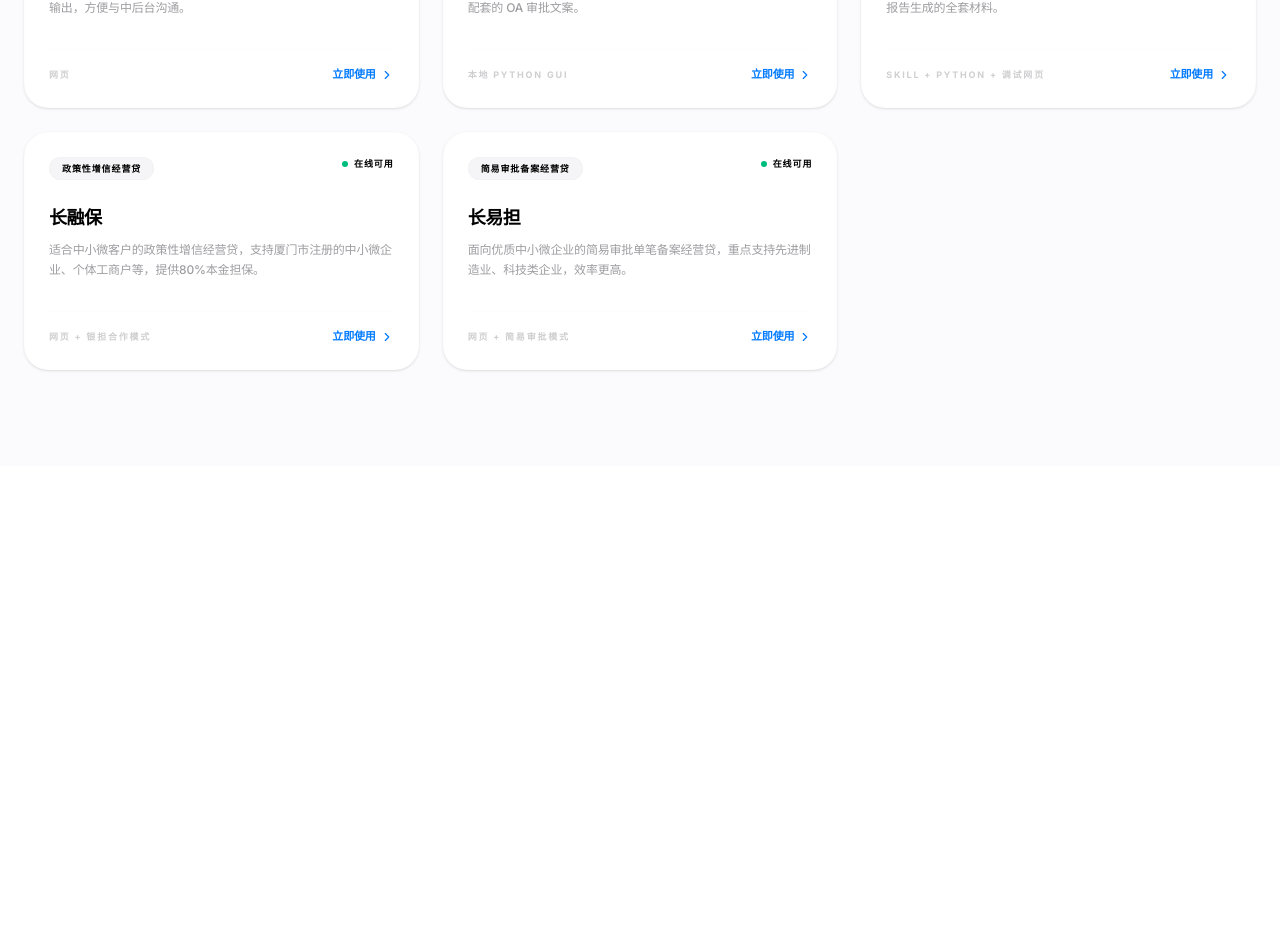
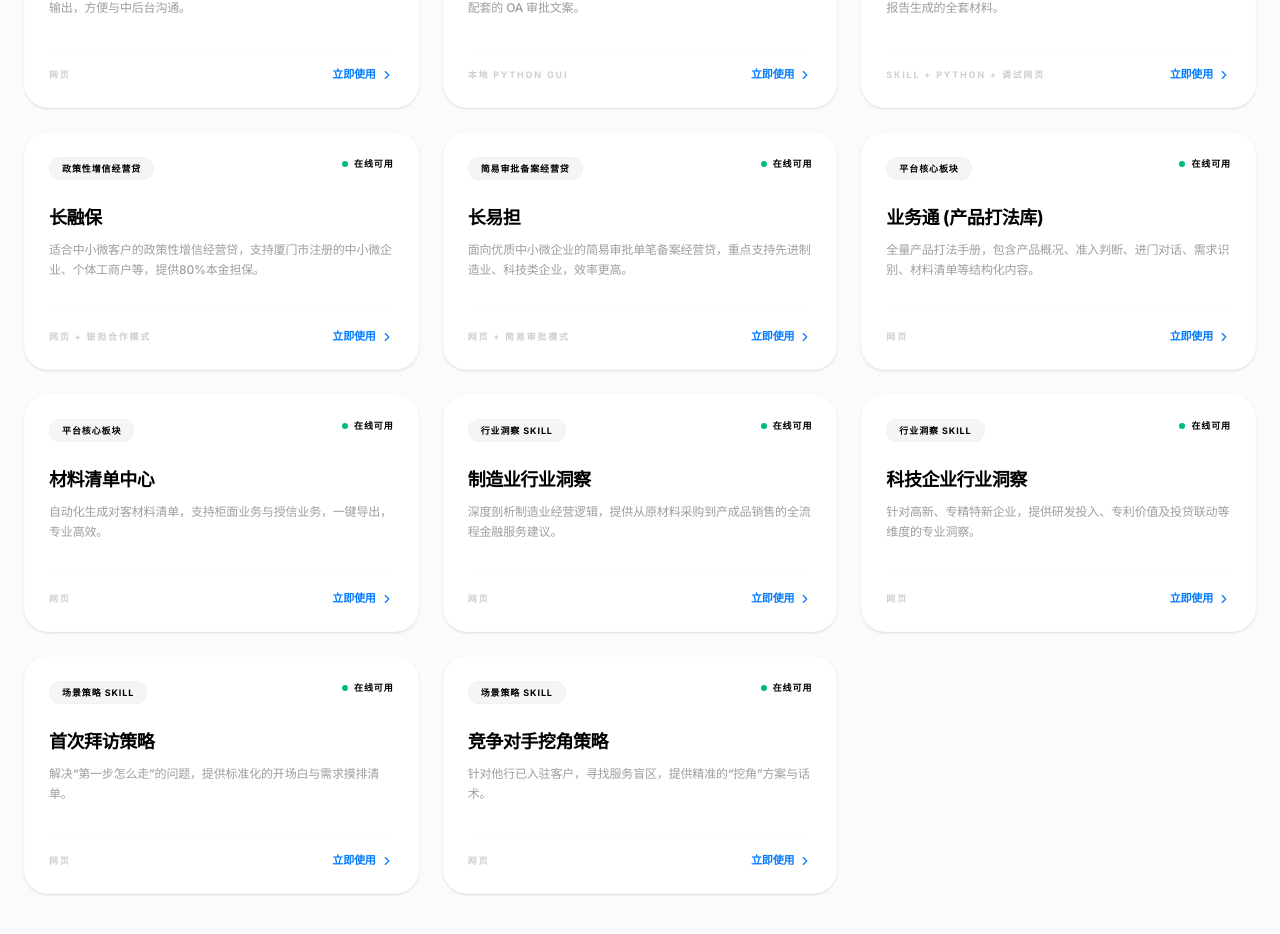
Before and after one commit to huqi02951-gif/Finish-work-early, a React (Vite) app: page /scenarios in a window 1280 px wide. Shown: the part 2535-3469 px from the top of the page. Before the commit the page ends 3081 px from the top, so only its background shows below. Built offline with nearby package versions, Linux system fonts and the light colour scheme; a web font is replaced by a local one.

Commit message:
feat: Add core platform skills
Introduces new skills representing core platform modules: Scenario Center, Business Guide, Material Checklist, BBS, and Feng Shui Calendar. These skills categorize platform features to guide users and improve discoverability.

```diff
--- a/constants/skills.ts
+++ b/constants/skills.ts
@@ -142,5 +142,226 @@ export const SKILLS: Skill[] = [
       rolePlay: "“科技型企业的融资不是单纯补周转，更多是研发投入、设备投入、系统升级和订单转化周期的匹配问题。我们这类产品刚好比较适合有真实投入、有技术壁垒、有中长期经营安排的企业，不是只看一张报表，而是看整体经营逻辑能不能闭环。”",
       summary: "长易担，简易审批备案，适合优质客户，效率更高。经营性贷款，一年期以上，非循环。80%本金担保。重点支持制造业、科技类。"
     }
+  },
+  {
+    id: 'scenario-center',
+    name: "场景中心",
+    category: "平台核心板块",
+    scene: "全场景展业导航",
+    audience: ["全行客户经理"],
+    input: ["业务场景选择"],
+    output: ["结构化工具推荐", "展业全流程指引"],
+    form: "网页",
+    status: "在线可用",
+    toolRoute: "/scenarios",
+    description: "按业务场景组织，直观展示每个环节下的实用工具。从客户沟通到内部审批，全方位提升作业效能。"
+  },
+  {
+    id: 'business-guide-main',
+    name: "业务通 (产品打法库)",
+    category: "平台核心板块",
+    scene: "对客户",
+    audience: ["客户经理"],
+    input: ["产品名称", "行业名称"],
+    output: ["产品打法", "行业洞察", "场景策略", "风格卡片"],
+    form: "网页",
+    status: "在线可用",
+    toolRoute: "/business-guide",
+    description: "全量产品打法手册，包含产品概况、准入判断、进门对话、需求识别、材料清单等结构化内容。"
+  },
+  {
+    id: 'material-checklist-main',
+    name: "材料清单中心",
+    category: "平台核心板块",
+    scene: "对客户",
+    audience: ["客户经理"],
+    input: ["业务类型", "客户情况"],
+    output: ["标准化材料清单 (Word/Excel)"],
+    form: "网页",
+    status: "在线可用",
+    toolRoute: "/material-checklist",
+    description: "自动化生成对客材料清单，支持柜面业务与授信业务，一键导出，专业高效。"
+  },
+  {
+    id: 'bbs-center-main',
+    name: "交流社区 (BBS)",
+    category: "平台核心板块",
+    scene: "对自己",
+    audience: ["全行员工"],
+    input: ["实战经验", "业务提问"],
+    output: ["经验沉淀", "问题解答"],
+    form: "网页",
+    status: "在线可用",
+    toolRoute: "/bbs",
+    description: "客户经理实战交流平台，分享展业心得，解决业务难题，共同成长。"
+  },
+  {
+    id: 'feng-shui-calendar',
+    name: "打工风水历",
+    category: "趣味/效率 Skill",
+    scene: "对自己",
+    audience: ["打工人"],
+    input: ["日期"],
+    output: ["今日宜忌", "开运好物", "风水建议"],
+    form: "网页",
+    status: "在线可用",
+    toolRoute: "/scenarios?tab=self",
+    description: "结合五行与打工现实的趣味日历，提供每日宜忌、幸运色及职场生存建议。"
+  },
+  {
+    id: 'food-selector',
+    name: "今天吃什么",
+    category: "趣味/效率 Skill",
+    scene: "对自己",
+    audience: ["打工人"],
+    input: ["随机抽取"],
+    output: ["午餐建议"],
+    form: "网页",
+    status: "在线可用",
+    toolRoute: "/scenarios?tab=self",
+    description: "打工人午餐救星，解决“中午吃什么”的终极难题。"
+  },
+  {
+    id: 'off-duty-game',
+    name: "高效下班清醒系统",
+    category: "趣味/效率 Skill",
+    scene: "对自己",
+    audience: ["打工人"],
+    input: ["加班时长", "月薪"],
+    output: ["清醒金句", "下班动作建议"],
+    form: "网页",
+    status: "在线可用",
+    toolRoute: "/scenarios?tab=self",
+    description: "强制下班·发疯清醒官，通过数据揭示加班真相，引导高效下班。"
+  },
+  {
+    id: 'update-log-main',
+    name: "更新日志",
+    category: "平台信息",
+    scene: "对自己",
+    audience: ["全行员工"],
+    input: ["版本号"],
+    output: ["新功能介绍", "优化项"],
+    form: "网页",
+    status: "在线可用",
+    toolRoute: "/updates",
+    description: "记录平台能力的每一次演进，不错过任何一个好用的新工具。"
+  },
+  {
+    id: 'feedback-main',
+    name: "反馈建议",
+    category: "平台信息",
+    scene: "对自己",
+    audience: ["全行员工"],
+    input: ["需求描述", "问题反馈"],
+    output: ["需求入库", "问题修复"],
+    form: "网页",
+    status: "在线可用",
+    toolRoute: "/feedback",
+    description: "您的每一个建议都是我们前进的动力，共同打造最懂客户经理的平台。"
+  },
+  {
+    id: 'industry-manufacturing',
+    name: "制造业行业洞察",
+    category: "行业洞察 Skill",
+    scene: "对客户",
+    audience: ["客户经理"],
+    input: ["制造业客户"],
+    output: ["行业特征", "上下游逻辑", "风险点", "产品推荐"],
+    form: "网页",
+    status: "在线可用",
+    toolRoute: "/business-guide?tab=guide&type=industry",
+    description: "深度剖析制造业经营逻辑，提供从原材料采购到产成品销售的全流程金融服务建议。"
+  },
+  {
+    id: 'industry-tech',
+    name: "科技企业行业洞察",
+    category: "行业洞察 Skill",
+    scene: "对客户",
+    audience: ["客户经理"],
+    input: ["科技型客户"],
+    output: ["研发逻辑", "核心竞争力识别", "融资建议"],
+    form: "网页",
+    status: "在线可用",
+    toolRoute: "/business-guide?tab=guide&type=industry",
+    description: "针对高新、专精特新企业，提供研发投入、专利价值及投贷联动等维度的专业洞察。"
+  },
+  {
+    id: 'scenario-first-visit',
+    name: "首次拜访策略",
+    category: "场景策略 Skill",
+    scene: "对客户",
+    audience: ["客户经理"],
+    input: ["新客户"],
+    output: ["进门话术", "必问问题", "观察要点"],
+    form: "网页",
+    status: "在线可用",
+    toolRoute: "/business-guide?tab=guide&type=scenario",
+    description: "解决“第一步怎么走”的问题，提供标准化的开场白与需求摸排清单。"
+  },
+  {
+    id: 'scenario-competitor',
+    name: "竞争对手挖角策略",
+    category: "场景策略 Skill",
+    scene: "对客户",
+    audience: ["客户经理"],
+    input: ["他行存量客户"],
+    output: ["切入点分析", "差异化优势对比"],
+    form: "网页",
+    status: "在线可用",
+    toolRoute: "/business-guide?tab=guide&type=scenario",
+    description: "针对他行已入驻客户，寻找服务盲区，提供精准的“挖角”方案与话术。"
+  },
+  {
+    id: 'bbs-feed',
+    name: "实战动态 (Feed)",
+    category: "社交/交流 Skill",
+    scene: "对自己",
+    audience: ["全行员工"],
+    input: ["关注的人", "热门话题"],
+    output: ["实时业务动态", "实战案例分享"],
+    form: "网页",
+    status: "在线可用",
+    toolRoute: "/bbs",
+    description: "实时获取全行客户经理的展业动态，学习最新实战案例。"
+  },
+  {
+    id: 'bbs-publish',
+    name: "经验发布",
+    category: "社交/交流 Skill",
+    scene: "对自己",
+    audience: ["全行员工"],
+    input: ["文字", "图片", "标签"],
+    output: ["发布动态", "经验沉淀"],
+    form: "网页",
+    status: "在线可用",
+    toolRoute: "/bbs",
+    description: "便捷发布展业心得、成功案例或业务疑问，与全行同事互动交流。"
+  },
+  {
+    id: 'messages-center',
+    name: "消息中心",
+    category: "平台功能",
+    scene: "对自己",
+    audience: ["全行员工"],
+    input: ["系统通知", "互动消息"],
+    output: ["未读提醒", "对话列表"],
+    form: "网页",
+    status: "在线可用",
+    toolRoute: "/bbs",
+    description: "集成系统通知、评论回复、点赞提醒等，确保重要信息不遗漏。"
+  },
+  {
+    id: 'profile-main',
+    name: "个人中心 (展业看板)",
+    category: "平台核心板块",
+    scene: "对自己",
+    audience: ["客户经理"],
+    input: ["个人信息", "展业数据"],
+    output: ["能力雷达图", "展业成就", "我的收藏"],
+    form: "网页",
+    status: "在线可用",
+    toolRoute: "/profile",
+    description: "数字化展业看板，展示个人成长轨迹、能力分布及收藏的实用工具。"
   }
 ];
```
